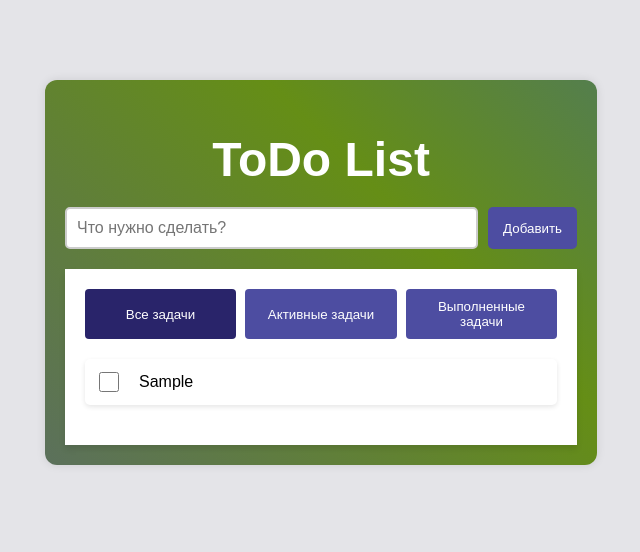
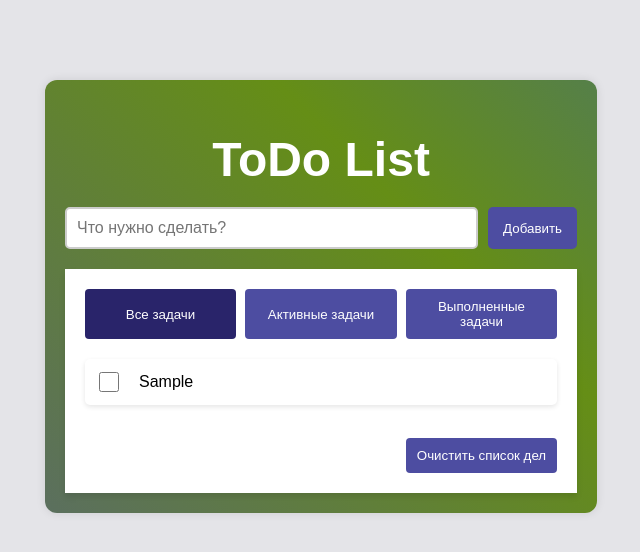
Before and after one commit to Lekorsam/ToDoApp, a React (Create React App) app: page / in a window 1280 px wide. Both pictures are taken after typing "Sample" into the empty fields and a click on the button "Добавить". Shown: the top 552 px of the page, without its empty margins (319-959 px from the left). Built offline with nearby package versions, Linux system fonts and the light colour scheme.

Commit message:
Refactoring: todoList filter button as separate component
Clear all tasks button was added

```diff
--- a/src/App.tsx
+++ b/src/App.tsx
@@ -29,11 +29,19 @@ const App: React.FC = () => {
     );
   };
 
+  const handleClearAll = () => {
+    setTasks([]);
+  };
+
   return (
     <div className={styles.app}>
       <h1 className={styles.title}>ToDo List</h1>
       <TodoInput onAddTask={handleAddTodo} />
-      <TodoList tasks={tasks} onToggleChange={handleToggleChange} />
+      <TodoList
+        tasks={tasks}
+        onToggleChange={handleToggleChange}
+        clearAllTasks={handleClearAll}
+      />
     </div>
   );
 };
--- a/src/components/ToDoList/ToDoList.module.scss
+++ b/src/components/ToDoList/ToDoList.module.scss
@@ -29,3 +29,22 @@
 .section {
   margin-bottom: 20px;
 }
+
+.clearAllButtonWrapper {
+  position: relative;
+  padding: 24px;
+}
+
+.clearAllButton {
+  background-color: #4d4da1;
+  color: white;
+  padding: 10px;
+  border: none;
+  border-radius: 4px;
+  cursor: pointer;
+  width: 32%;
+  transition: background-color 0.3s;
+  position: absolute;
+  right: 0;
+  bottom: 0;
+}
--- a/src/components/ToDoList/ToDoList.tsx
+++ b/src/components/ToDoList/ToDoList.tsx
@@ -6,11 +6,16 @@ import TodoItem from "../ToDoItem";
 type TodoListProps = {
   tasks: Todo[];
   onToggleChange: (id: number) => void;
+  clearAllTasks: () => void;
 };
 
 const STORAGE_KEY = "activeFilter";
 
-const TodoList: React.FC<TodoListProps> = ({ tasks, onToggleChange }) => {
+const TodoList: React.FC<TodoListProps> = ({
+  tasks,
+  onToggleChange,
+  clearAllTasks,
+}) => {
   const [filter, setFilter] = useState<TasksFilter>(() => {
     const savedFilter = localStorage.getItem(STORAGE_KEY);
     return savedFilter ? JSON.parse(savedFilter) : TasksFilter.All;
@@ -27,34 +32,46 @@ const TodoList: React.FC<TodoListProps> = ({ tasks, onToggleChange }) => {
           filter === TasksFilter.Completed ? todo.completed : !todo.completed,
         );
 
+  const filterButton = (currentFilter: TasksFilter, name: string) => {
+    return (
+      <button
+        onClick={() => setFilter(currentFilter)}
+        className={`${styles.toggleButton} ${filter === currentFilter ? styles.active : ""}`}
+      >
+        {name}
+      </button>
+    );
+  };
+
+  const getClearButton = () => {
+    if (tasks.length > 0)
+      return (
+        tasks && (
+          <div className={styles.clearAllButtonWrapper}>
+            <button
+              onClick={() => clearAllTasks()}
+              className={styles.clearAllButton}
+            >
+              Очистить список дел
+            </button>
+          </div>
+        )
+      );
+  };
+
   return (
     <div className={styles.todoListWrapper}>
       <div className={styles.buttonWrapper}>
-        <button
-          onClick={() => setFilter(TasksFilter.All)}
-          className={`${styles.toggleButton} ${filter === TasksFilter.All ? styles.active : ""}`}
-        >
-          Все задачи
-        </button>
-        <button
-          onClick={() => setFilter(TasksFilter.Active)}
-          className={`${styles.toggleButton} ${filter === TasksFilter.Active ? styles.active : ""}`}
-        >
-          Активные задачи
-        </button>
-        <button
-          onClick={() => setFilter(TasksFilter.Completed)}
-          className={`${styles.toggleButton} ${filter === TasksFilter.Completed ? styles.active : ""}`}
-        >
-          Выполненные задачи
-        </button>
+        {filterButton(TasksFilter.All, "Все задачи")}
+        {filterButton(TasksFilter.Active, "Активные задачи")}
+        {filterButton(TasksFilter.Completed, "Выполненные задачи")}
       </div>
-
       <div className={styles.section}>
         {filteredTodos.map((todo) => (
           <TodoItem key={todo.id} task={todo} onToggleChange={onToggleChange} />
         ))}
       </div>
+      {getClearButton()}
     </div>
   );
 };
```
Also changed, not shown: 1 other file (tests, documents, lock files or other folders).
